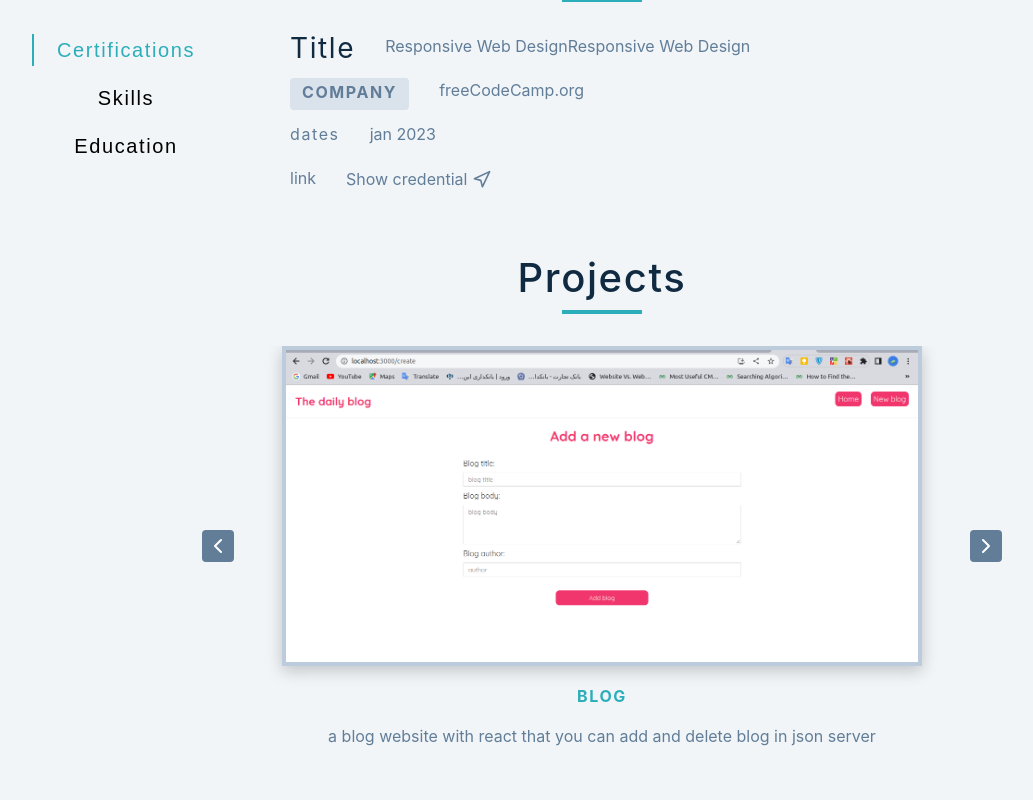
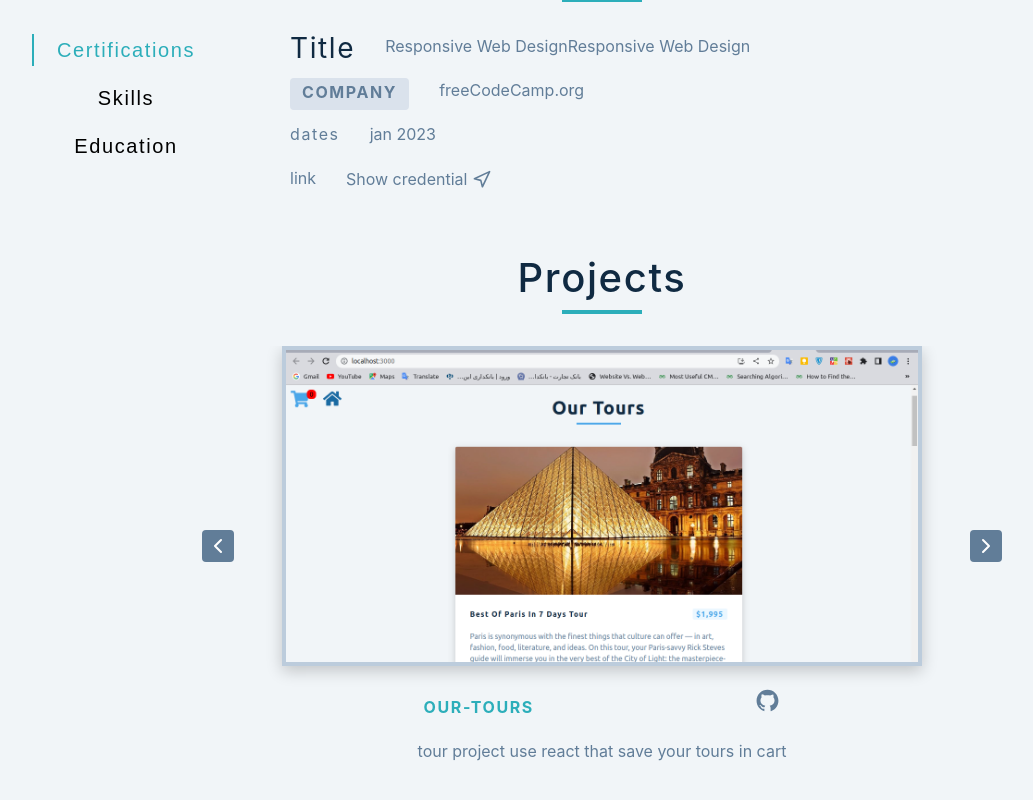
Before and after one commit to kiyarashnd/myResume, a React (Vite) app: page / in a window 1280 px wide. Shown: the part 564-1364 px from the top of the page, without its empty margins (38-1071 px from the left). Built offline with nearby package versions, Linux system fonts and the light colour scheme.

Commit message:
add gitHub icon to all project

```diff
--- a/src/Project.jsx
+++ b/src/Project.jsx
@@ -1,5 +1,6 @@
 import React, { useState, useEffect } from "react";
 import { FiChevronRight, FiChevronLeft } from "react-icons/fi";
+import { AiFillGithub } from "react-icons/ai";
 import data from "./data";
 
 const Project = () => {
@@ -15,14 +16,14 @@ const Project = () => {
     }
   }, [index, people]);
 
-  useEffect(() => {
-    let slider = setInterval(() => {
-      setIndex(index + 1);
-    }, 3000);
-    //with this cleanup function when you click on button and set index
-    //this function run aftere 3 second :
-    return () => clearInterval(slider);
-  }, [index]);
+  // useEffect(() => {
+  //   let slider = setInterval(() => {
+  //     setIndex(index + 1);
+  //   }, 3000);
+  //   //with this cleanup function when you click on button and set index
+  //   //this function run aftere 3 second :
+  //   return () => clearInterval(slider);
+  // }, [index]);
   return (
     <section className="section">
       <div className="title">
@@ -31,7 +32,7 @@ const Project = () => {
       </div>
       <div className="section-center">
         {people.map((person, personIndex) => {
-          const { id, image, name, description } = person;
+          const { id, image, name, description, link } = person;
           //more stuff coming up
           let position = "nextSlide";
           if (personIndex === index) {
@@ -46,7 +47,12 @@ const Project = () => {
           return (
             <article className={position} key={id}>
               <img src={image} alt={name} className="project-img" />
-              <h4>{name}</h4>
+              <div className="displayHead">
+                <h4>{name}</h4>
+                <a href={link} target="_blank">
+                  <AiFillGithub className="githubProject" />
+                </a>
+              </div>
               <p className="text">{description}</p>
             </article>
           );
--- a/src/data.js
+++ b/src/data.js
@@ -4,6 +4,7 @@ const people = [
     image: "/src/tour.png",
     name: "our-Tours",
     description: "tour project use react that save your tours in cart",
+    link: "https://github.com/kiyarashnd/our-Tours",
   },
   {
     id: 2,
@@ -11,12 +12,14 @@ const people = [
     name: "Blog",
     description:
       "a blog website with react that you can add and delete blog in json server",
+    link: "https://github.com/kiyarashnd/Blog",
   },
   {
     id: 3,
     image: "/src/tdl1.png",
     name: " toDoList",
     description: "to do list with html css javaScript that have dark mode",
+    link: "https://github.com/kiyarashnd/toDoList",
   },
   {
     id: 4,
@@ -24,12 +27,14 @@ const people = [
     name: " Weather-app",
     description:
       "weather app website with html css and javaScipt that get coordinate of user and have auto compelete and find weather of any city ",
+    link: "https://github.com/kiyarashnd/Weather-app",
   },
   {
     id: 5,
     image: "/src/logIn.png",
     name: "logIn-signUP-page",
     description: "log in/sign up page use pure html css",
+    link: "https://github.com/kiyarashnd/logIn-signUP-page",
   },
 ];
 
--- a/src/index.css
+++ b/src/index.css
@@ -125,6 +125,7 @@ p {
 .section {
   width: 90vw;
   max-width: var(--max-width);
+  padding-bottom: 1rem;
 }
 
 @media screen and (min-width: 992px) {
@@ -478,3 +479,18 @@ p {
   article.nextSlide {
     transform: translateX(100%);
   }
+
+  .githubProject{
+    width: 25px;
+    height: 25px;
+    color: var(--clr-grey-5);
+  }
+  .githubProject:hover{
+    color: #2caeba;
+  }
+
+  .displayHead{
+    display: flex;
+    align-items: baseline;
+    justify-content: space-evenly;
+  }
```
